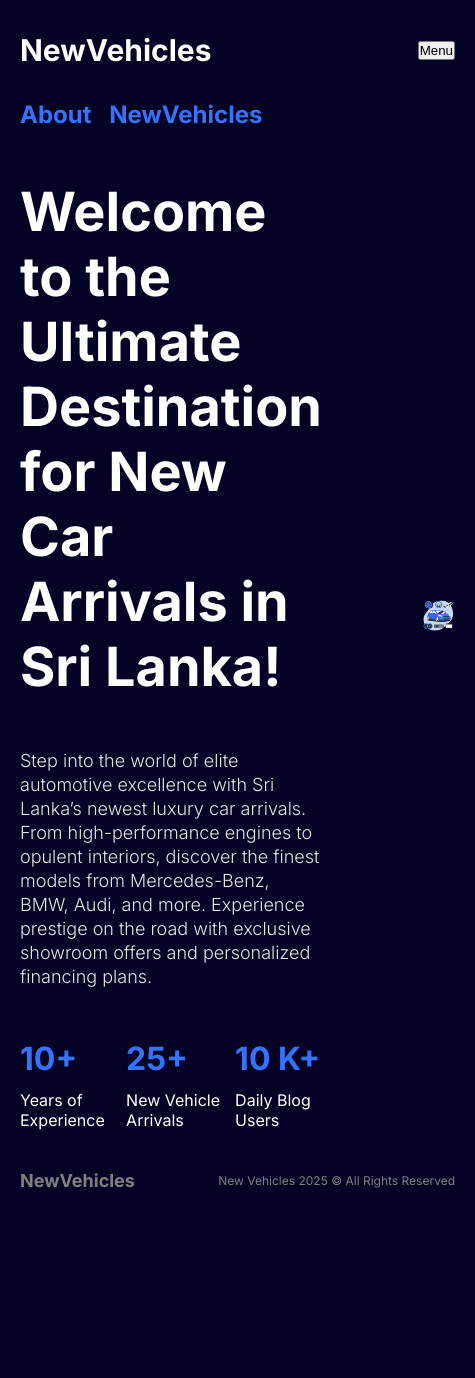
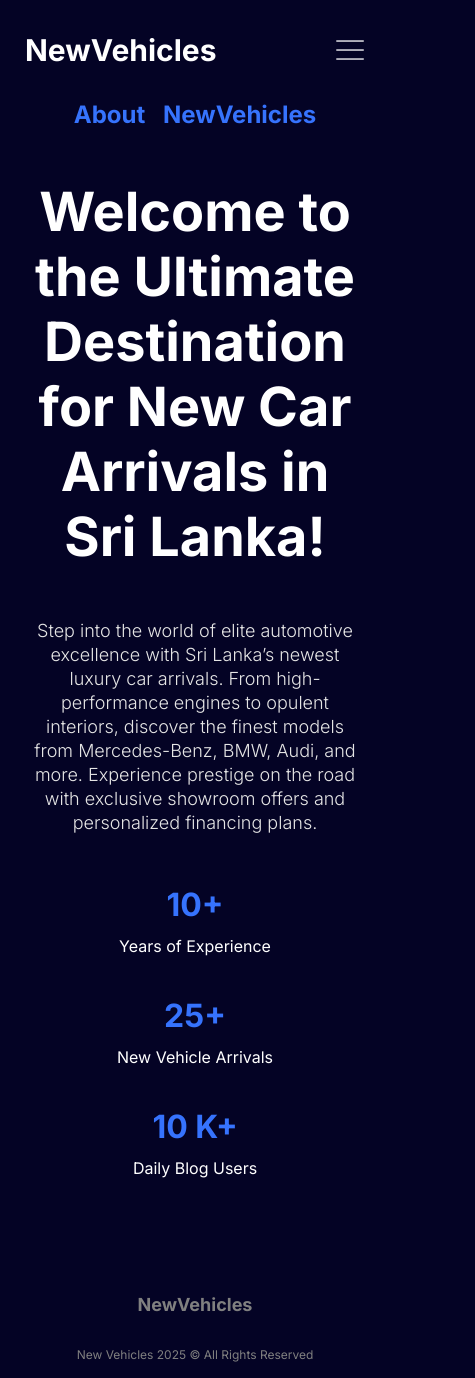
Before and after one commit to AminduBhashana/vehicle-blog-posts-site-next.js, a Next.js app: page /about in a window 390 px wide. Shown: the whole page, 475 px wide, since content can reach past the window. Before the commit the page ends 1230 px from the top, so only its background shows below. Built offline with nearby package versions, Linux system fonts and the light colour scheme.

Commit message:
single blog page and adjust screen sizes

```diff
--- a/src/app/about/about.module.css
+++ b/src/app/about/about.module.css
@@ -50,3 +50,15 @@
 .img{
    object-fit: contain;
 }
+
+@media(max-width: 768px){
+    .container{
+        flex-direction: column;
+        text-align: center;
+    }
+
+    .boxes{
+        flex-direction: column;
+        gap: 40px;
+    }
+}
--- /dev/null
+++ b/src/app/blog/[slug]/singlePost.module.css
@@ -0,0 +1,60 @@
+.container{
+    display: flex;
+    gap: 100px;
+}
+
+.imgContainer{
+    flex: 1;
+    position: relative;
+    height: calc(100vh - 200px);
+}
+
+.img{
+    object-fit: cover ;
+}
+
+.textContainer{
+    flex: 2;
+    display: flex;
+    flex-direction: column;
+    gap: 50px;
+}
+
+.title{
+    font-size: 64px;
+}
+
+.detail{
+    display: flex;
+    gap: 20px;
+}
+
+.avatar{
+    object-fit: cover;
+    border-radius: 50%;
+}
+
+.detailText{
+    display: flex;
+    flex-direction: column;
+    gap:10px;
+}
+
+.detailTitle{
+    color: gray;
+    font-weight: bold;
+}
+
+.detailValue{
+    font-weight: 500;
+}
+
+.content{
+    font-size: 20px;
+}
+
+@media(max-width: 768px){
+    .imgContainer{
+        display: none;
+    }
+}
--- a/src/app/contact/contact.module.css
+++ b/src/app/contact/contact.module.css
@@ -44,3 +44,9 @@
     border-radius: 5px;
     cursor: pointer;
 }
+
+@media(max-width: 768px){
+    .container{
+        flex-direction: column;
+    }
+}
--- a/src/app/globals.css
+++ b/src/app/globals.css
@@ -70,3 +70,9 @@ a{
         width: 475px;
     }
 }
+
+@media (max-width: 475px){
+    .container{
+        width: 380px;
+    }
+}
--- a/src/app/home.module.css
+++ b/src/app/home.module.css
@@ -53,3 +53,24 @@
     font-weight: 500;
     color: var(--textSoft);
 }
+
+@media(max-width: 1024px){
+    .container{
+        flex-direction: column;
+        text-align: center;
+    }
+
+    .buttons{
+       justify-content: center;
+    }
+}
+
+@media(max-width: 768px){
+    .title{
+        font-size: 64px;
+    }
+
+    .brands{
+        width: 100%;
+    }
+}
--- a/src/components/footer/footer.module.css
+++ b/src/components/footer/footer.module.css
@@ -14,3 +14,13 @@
 .text{
     font-size: 12px;
 }
+
+
+@media(max-width: 768px){
+    .container{
+        display: flex;
+        flex-direction: column;
+        align-items: center;
+        justify-content: space-around;
+    }
+}
--- a/src/components/navbar/links/Links.jsx
+++ b/src/components/navbar/links/Links.jsx
@@ -1,5 +1,6 @@
 "use client"
 
+import Image from 'next/image';
 import styles from './links.module.css'
 import NavLink from './navLink/navLink';
 import { useState } from 'react';
@@ -46,7 +47,14 @@ const Links = () => {
               )
             }
         </div>
-        <button className={styles.menuButton} onClick={() => setOpen((prev) => !prev)}>Menu</button>
+        <Image
+            className={styles.menuButton}
+            src='/menu-icon.png'
+            alt='menu'
+            width={30}
+            height={30}
+            onClick={() => setOpen((prev) => !prev)}
+        />
         { open && (
             <div className={styles.mobileLinks}>
                 {links.map((link) => (
--- a/src/components/navbar/links/links.module.css
+++ b/src/components/navbar/links/links.module.css
@@ -31,7 +31,7 @@
         right: 0;
         width: 50%;
         height: calc(100vh - 100px);
-        background-color: black;
+        background-color: var(--bg);
         display: flex;
         align-items: center;
         justify-content: center;
```
Also changed, not shown: src/app/blog/[slug]/page.jsx (+33 -1 lines), public/avatar.png (added), public/menu-icon.png (added).
